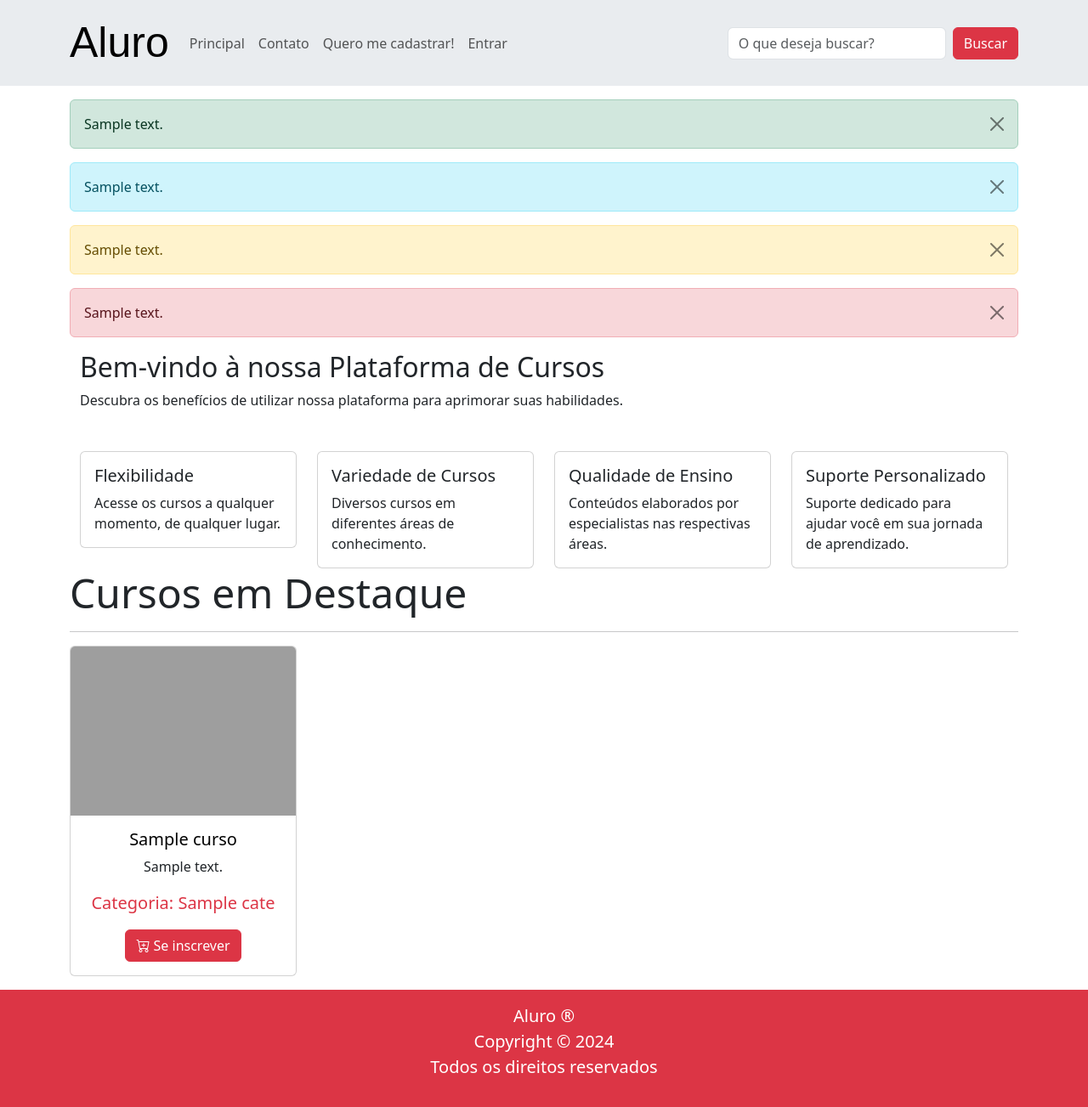
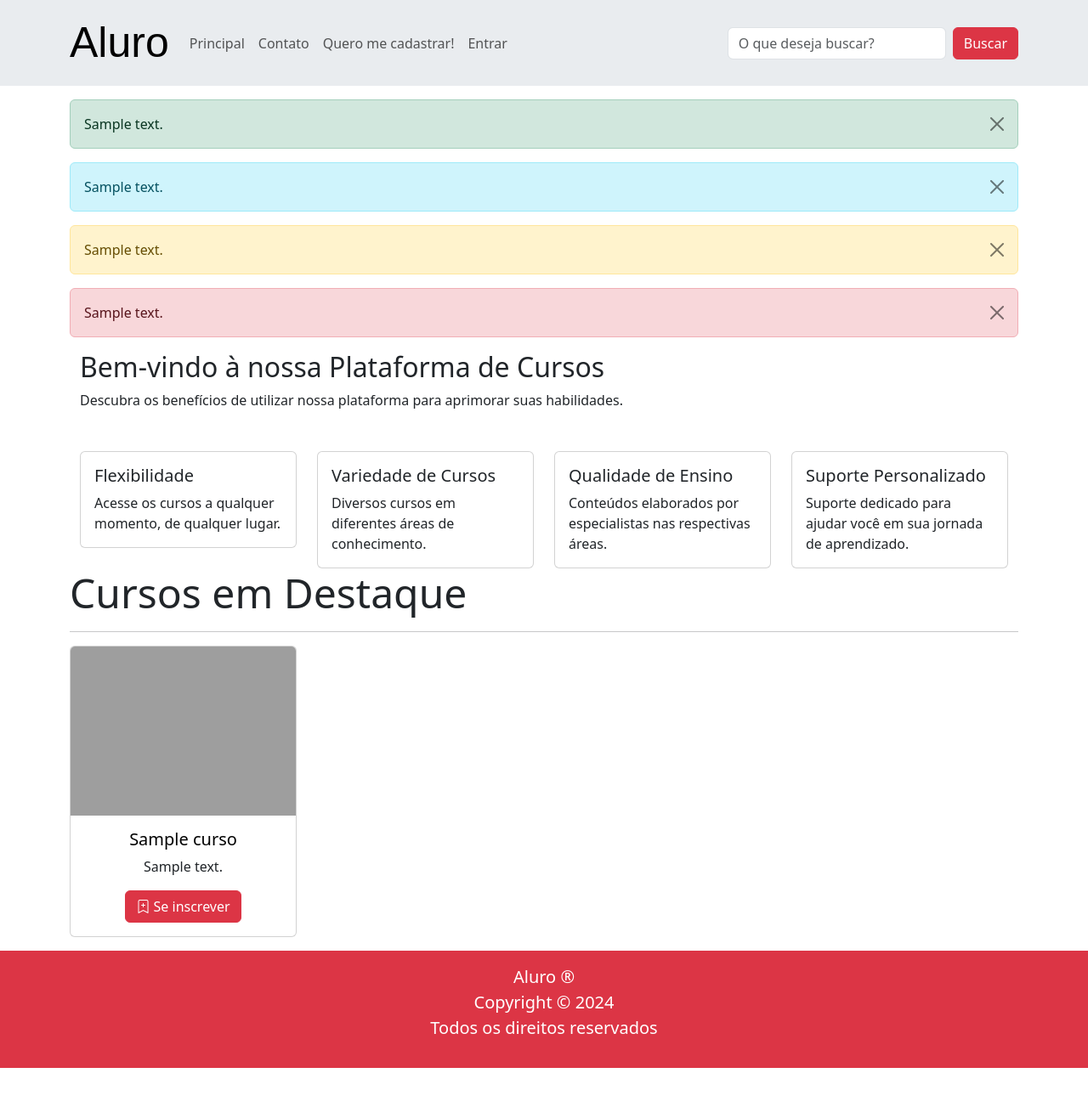
Before and after one commit to wesleypds/Aluro, a Flask app: template aluro/templates/main/pages/index.html in a window 1280 px wide. Shown: the whole page at 85% size. After the commit the page ends 1257 px from the top, so only its background shows below. Run offline with Flask 3, Linux system fonts and the light colour scheme; the template is opened without the code that fills it: most values are stand-ins (such as "Sample title", 1, 10 or a date in 2020); some libraries are stand-ins or nearby versions; grey boxes are pictures that could not be loaded.

Commit message:
ajeitando visualização curso

```diff
--- a/aluro/templates/main/includes/grid_cursos.html
+++ b/aluro/templates/main/includes/grid_cursos.html
@@ -14,17 +14,11 @@
                 <p class="card-text text-center texto-3-linhas">
                     {{c.descricao}}
                 </p>
-                <p class="lead text-danger text-center mt-auto">
-                    Categoria:
-                    {% for cate in categorias %}
-                    {{ cate.nome }}
-                    {% endfor %}
-                </p>
                 <form method="post" action="/aluno/post_adicionar_carrinho">
                     <p class="text-center mb-0">
                         <input type="hidden" name="id_curso" value="{{c.id}}">
                         <button class="btn btn-danger" type="submit">
-                            <i class="bi bi-cart-plus"></i>
+                            <i class="bi bi-bookmark-plus"></i>
                             Se inscrever
                         </button>
                     </p>
```
Also changed, not shown: aluro/templates/main/pages/curso.html (+2 -19 lines), aluro/dados.db.
